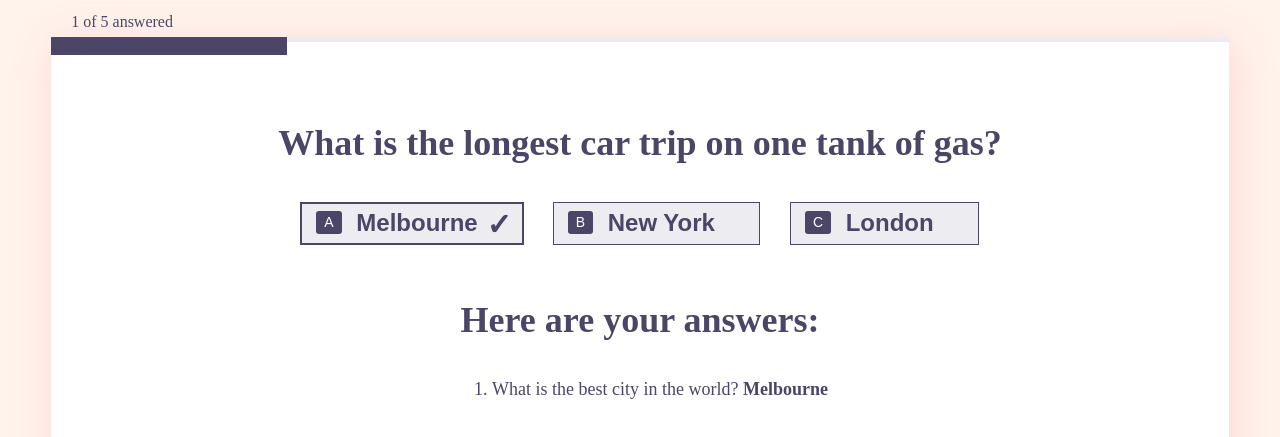
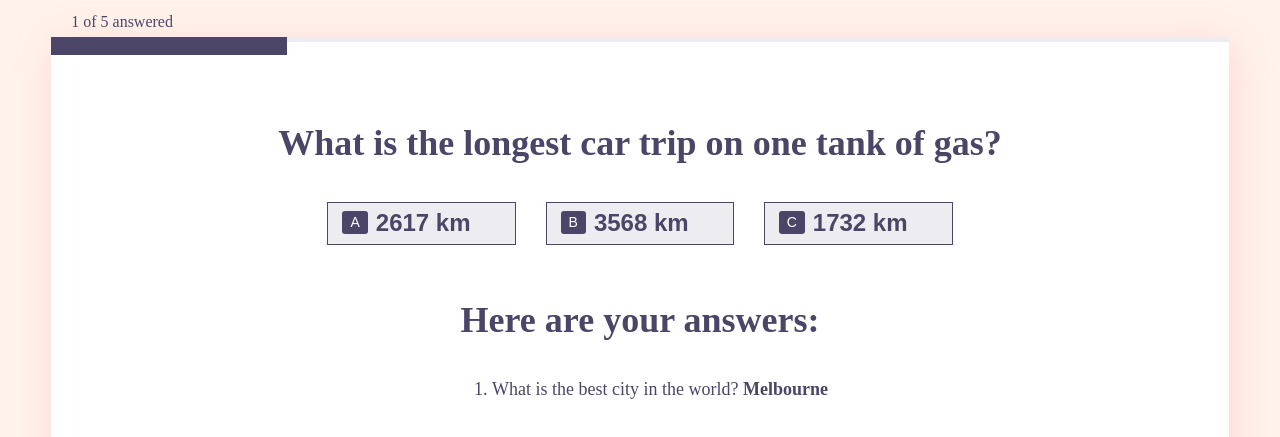
Before and after one commit to gtillz/React_Form_Questionnaire, a React app: page / in a window 1280 px wide. Shown: the part 330-767 px from the top of the page. Built offline with nearby package versions, Linux system fonts and the light colour scheme; some packages are replaced by stand-ins of ours.

Commit message:
create components

```diff
--- a/src/js/App.js
+++ b/src/js/App.js
@@ -13,6 +13,12 @@ class App extends React.Component {
         allAnswers: []
       }
     }
+
+    //using an arrow function will automatically bind the method
+    onSelectAnswer = (answer) => {
+      console.log('Answer selected '+answer)
+    }
+
     render(){
       const {currentQuestion} = this.state;
         return (
@@ -38,7 +44,10 @@ class App extends React.Component {
                 </div>
                 {/* Progress - end */}
 
-                <Question currentQuestion={currentQuestion}/>
+                <Question
+                  currentQuestion={currentQuestion}
+                  onSelectAnswer={this.onSelectAnswer}
+                />
 
                 {/* Results - start */}
                 <div className="results">
--- /dev/null
+++ b/src/js/Choices.js
@@ -0,0 +1,27 @@
+import React from 'react';
+import PropTypes from 'prop-types';
+import NiceButton from './NiceButton';
+
+function Choices({choices, onSelectAnswer}) {
+    return (
+        <div className="choices">
+            {
+                choices.map((choice, index) => {
+                    return <NiceButton
+                            key={choice}
+                            choice={choice}
+                            index={index}
+                            onSelectAnswer={onSelectAnswer}
+                    />
+                })
+            }
+        </div>
+    )
+}
+
+Choices.propTypes = {
+    choices: PropTypes.array.isRequired,
+    onSelectAnswer: PropTypes.func.isRequired,
+}
+
+export default Choices
--- /dev/null
+++ b/src/js/NiceButton.js
@@ -0,0 +1,39 @@
+import React, { Component } from 'react'
+import PropTypes from 'prop-types'
+
+class NiceButton extends Component {
+    //method to change index number to letter
+        //or can use String.fromCharCode(65 + index) in-line
+    // getLetter(index){
+    //     const letter = ['A', 'B', 'C'];
+    //     return letter[index]
+    // }
+
+    handleClick = (e) => {
+        const {choice, onSelectAnswer} = this.props;
+
+        //add css selected amd highlight class when selected
+        this.button.classList.add('is-selected', 'is-highlighted')
+
+        setTimeout((e)=>{
+            onSelectAnswer(choice);
+        }, 500)
+    }
+
+    render() {
+        const {choice, index, onSelectAnswer} = this.props;
+        return (
+            <button ref={(input) => this.button = input} className="btn btn-huge" onClick={(e) => this.handleClick(e)}>
+                <span className="letter">{String.fromCharCode(65 + index)}</span>{choice}
+            </button>
+        )
+    }
+}
+
+NiceButton.propTypes = {
+    choice: PropTypes.string.isRequired,
+    index: PropTypes.number.isRequired,
+    onSelectAnswer: PropTypes.func.isRequired,
+}
+
+export default NiceButton;
--- a/src/js/Question.js
+++ b/src/js/Question.js
@@ -1,29 +1,21 @@
-import React from 'react'
-import PropTypes from 'prop-types'
+import React from 'react';
+import PropTypes from 'prop-types';
+import Choices from './Choices'
 
 Question.propTypes = {
-    currentQuestion: PropTypes.object.isRequired
+    currentQuestion: PropTypes.object.isRequired,
+    onSelectAnswer: PropTypes.func.isRequired,
 }
 
-function Question({currentQuestion}) {
-    const {question} = currentQuestion;
+function Question({currentQuestion, onSelectAnswer}) {
+    const {question, choices} = currentQuestion;
     return (
         <div className={`question`}>
-
             <h1>{question}</h1>
-
-                {/* Choices - start */}
-                <div className="choices">
-
-                    {/* Buttons - start */}
-                    <button className="btn btn-huge is-selected"><span className="letter">A</span> Melbourne</button>
-                    <button className="btn btn-huge"><span className="letter">B</span> New York</button>
-                    <button className="btn btn-huge"><span className="letter">C</span> London</button>
-                    {/* Buttons - end */}
-
-                </div>
-            {/* Choices - end */}
-
+                <Choices
+                    choices={choices}
+                    onSelectAnswer={onSelectAnswer}
+                />
         </div>
     )
 }
--- a/src/js/data/Data.js
+++ b/src/js/data/Data.js
@@ -52,7 +52,7 @@ const data = {
             "choices": [
                 "2617 km",
                 "3568 km",
-                "1732 km"
+                "1732 km",
             ]
         }
     ]
--- a/src/scss/app.scss
+++ b/src/scss/app.scss
@@ -180,7 +180,7 @@ header {
             color: $darkTextColor;
         }
     }
-    &.is-selected {
+    &.is-highlighted {
         animation-name: highlight;
         animation-duration: 500ms;
     }
```
